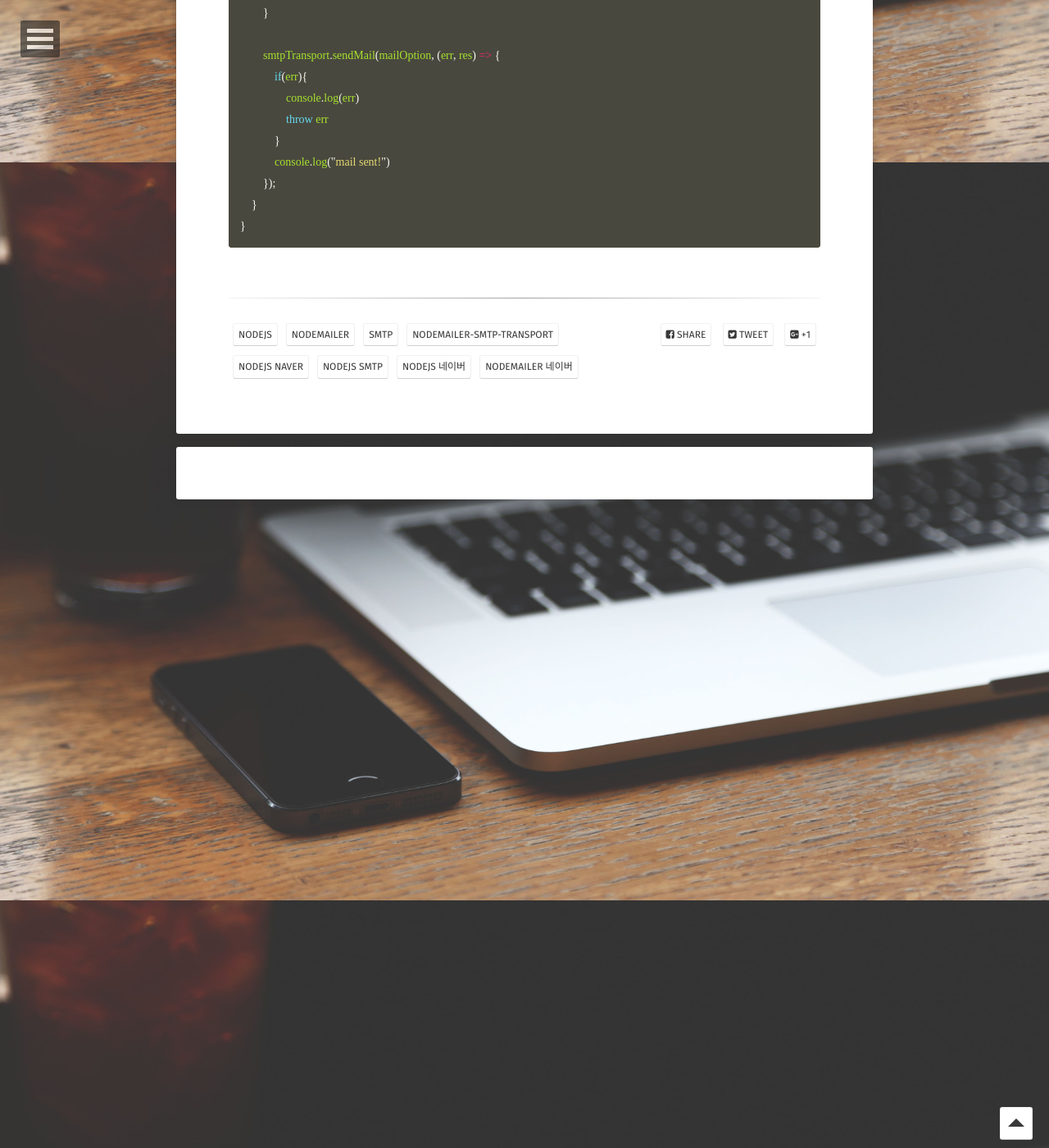
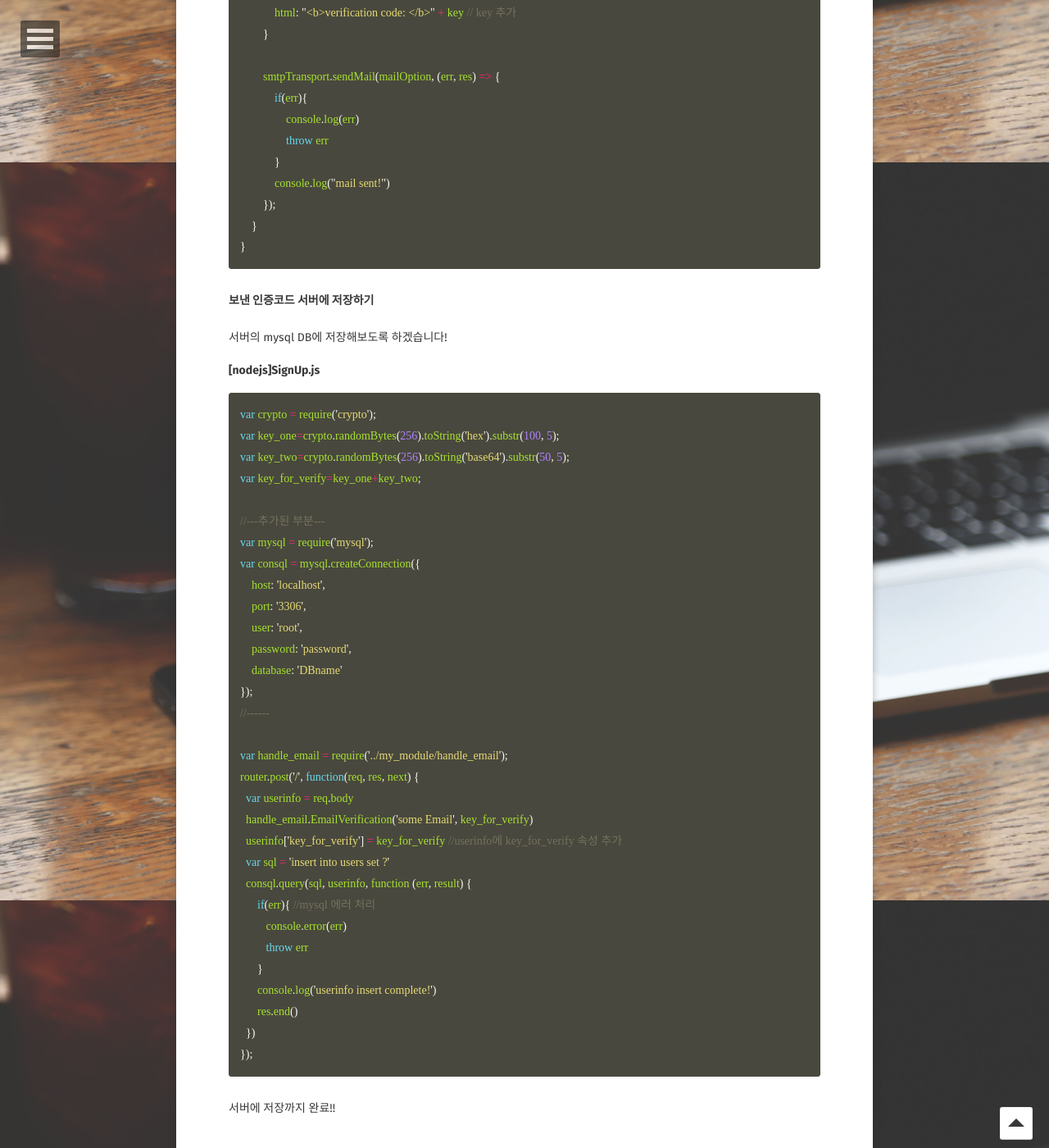
Before and after one commit to plan5886/plan5886.github.io, a Jekyll site: the page built from _posts/2019-12-17-[nodejs]nodemailer with naver2.md, in a window 1280 px wide and 1400 px high, scrolled down 2502 px. Shown: the whole window at 82% size. Built offline with Jekyll 4.4.1, drawn with Linux system fonts in a browser that asks for light colours; some web fonts are replaced; comment, search, counter and statistics services are not loaded; some of the changed text lies outside the part shown.

Commit message:
Update 2019-12-17-[nodejs]nodemailer with naver2.md

````diff
--- a/_posts/2019-12-17-[nodejs]nodemailer with naver2.md
+++ b/_posts/2019-12-17-[nodejs]nodemailer with naver2.md
@@ -48,11 +48,12 @@ https://miryang.dev/2019/04/25/nodejs-page-3/ (mac 환경에서 nodejs와 mongoD
 **[nodejs]SignUp.js**
 
 ```javascript
-
+//---추가된 부분---
 var crypto = require('crypto'); //내장 모듈이라 따로 설치 안해주셔도 됩니다!!
 var key_one=crypto.randomBytes(256).toString('hex').substr(100, 5);
 var key_two=crypto.randomBytes(256).toString('base64').substr(50, 5);
 var key_for_verify=key_one+key_two; //우리가 사용할 인증코드
+//------
 
 var handle_email = require('../my_module/handle_email');
 router.post('/', function(req, res, next) {
@@ -100,3 +101,44 @@ module.exports =  {
     }
 }
 ```
+
+#### 보낸 인증코드 서버에 저장하기
+서버의 mysql DB에 저장해보도록 하겠습니다!
+
+**[nodejs]SignUp.js**
+
+```javascript
+var crypto = require('crypto');
+var key_one=crypto.randomBytes(256).toString('hex').substr(100, 5);
+var key_two=crypto.randomBytes(256).toString('base64').substr(50, 5);
+var key_for_verify=key_one+key_two;
+
+//---추가된 부분---
+var mysql = require('mysql');
+var consql = mysql.createConnection({
+    host: 'localhost',
+    port: '3306',
+    user: 'root',
+    password: 'password',
+    database: 'DBname'
+});
+//------
+
+var handle_email = require('../my_module/handle_email');
+router.post('/', function(req, res, next) {
+  var userinfo = req.body
+  handle_email.EmailVerification('some Email', key_for_verify)
+  userinfo['key_for_verify'] = key_for_verify //userinfo에 key_for_verify 속성 추가
+  var sql = 'insert into users set ?'
+  consql.query(sql, userinfo, function (err, result) {
+      if(err){ //mysql 에러 처리
+         console.error(err)
+         throw err
+      }
+      console.log('userinfo insert complete!')
+      res.end()
+  })
+});
+```
+
+서버에 저장까지 완료!!
````
